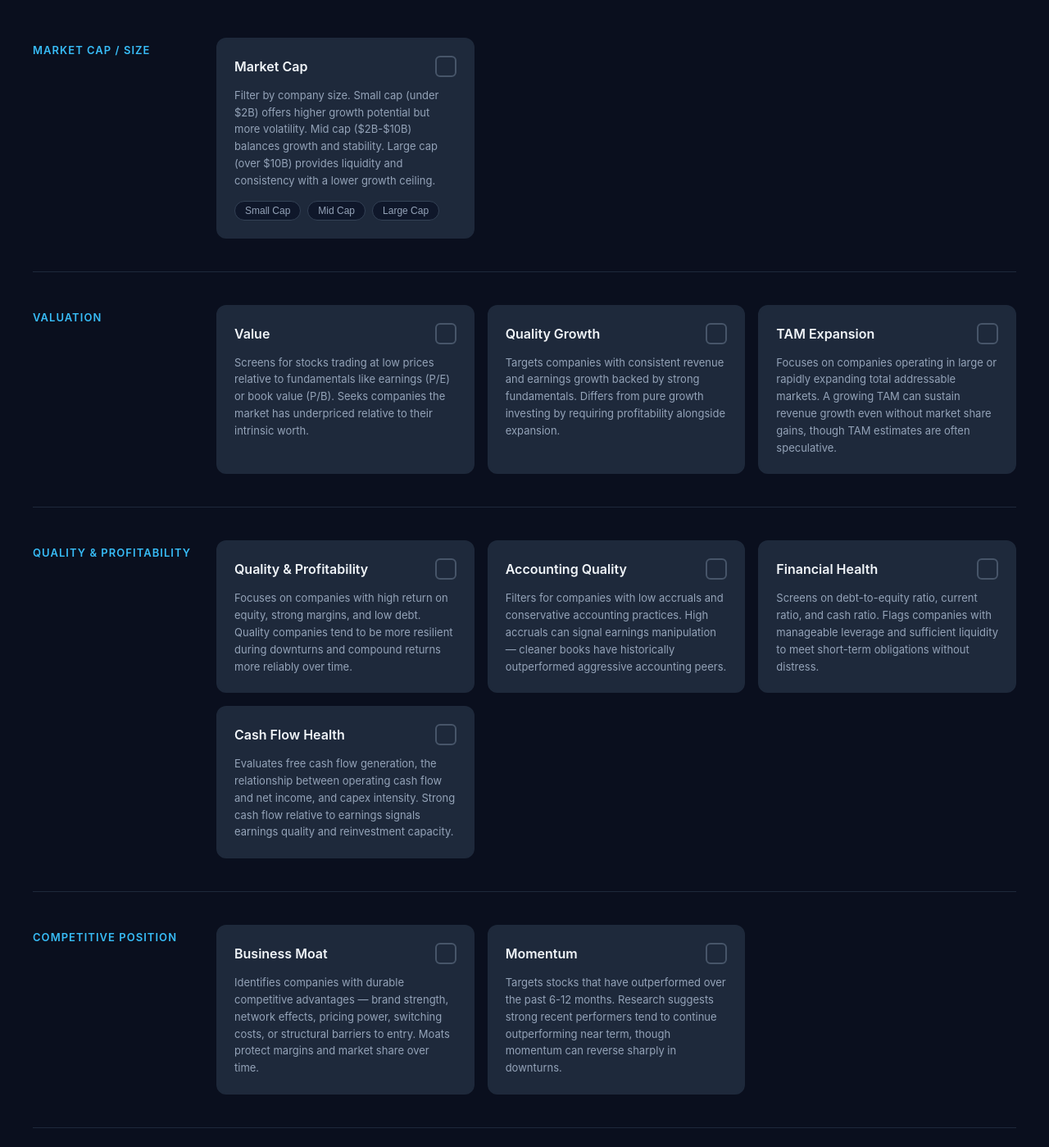
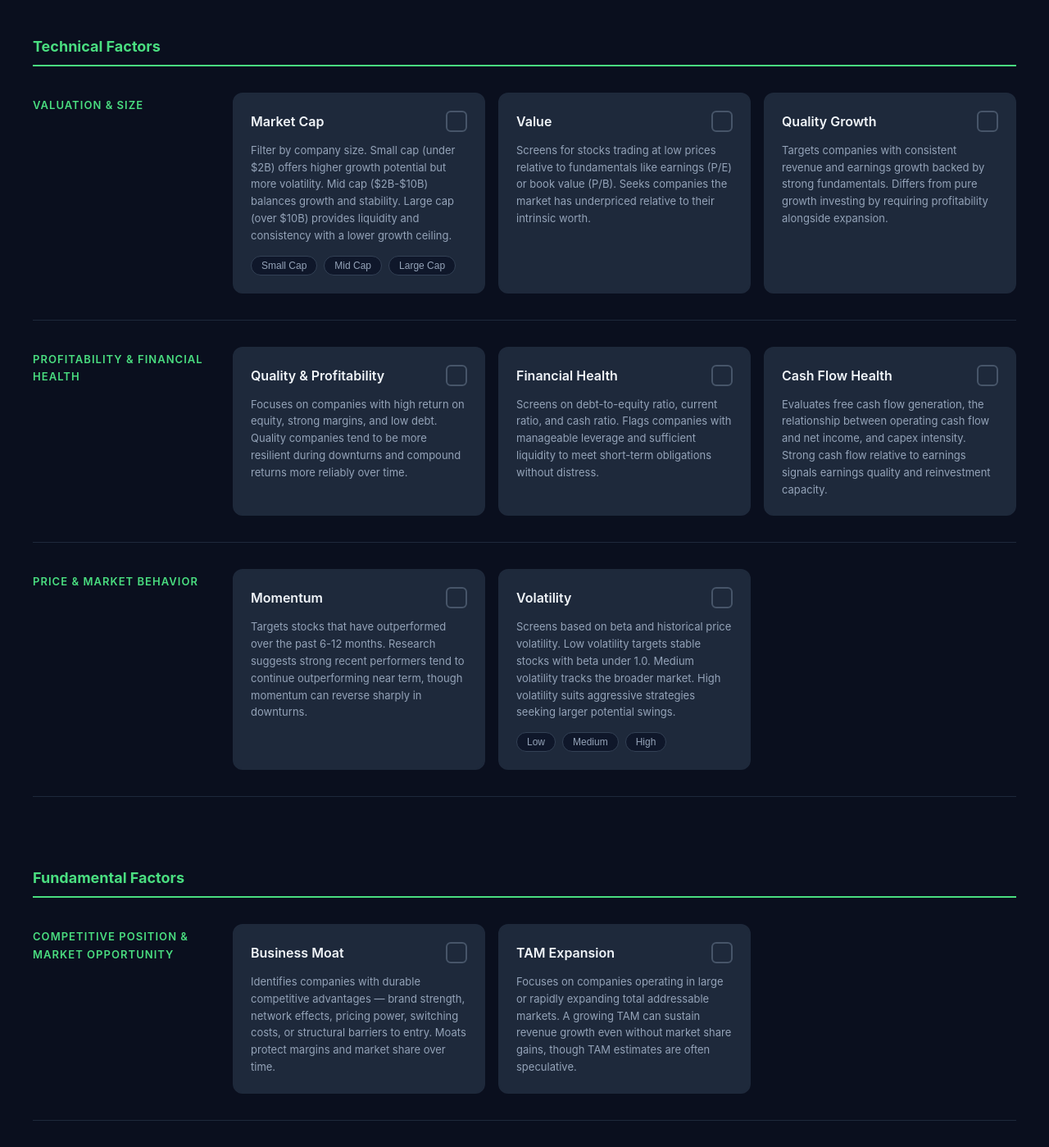
Before and after one commit to Liamchilly/factor-screener, a React (Create React App) app: page / in a window 1280 px wide. Shown: the part 184-1583 px from the top of the page at 82% size. Built offline with nearby package versions, Linux system fonts and the light colour scheme.

Commit message:
restructure strategy tab layout and categories

```diff
--- a/src/components/Navbar.jsx
+++ b/src/components/Navbar.jsx
@@ -41,7 +41,7 @@ const styles = {
     borderBottom: '1px solid #1e293b',
   },
   brand: {
-    color: '#38bdf8',
+    color: '#4ade80',
     fontWeight: '700',
     fontSize: '18px',
     marginRight: '40px',
--- a/src/pages/Strategy.jsx
+++ b/src/pages/Strategy.jsx
@@ -1,8 +1,11 @@
 import React, { useState } from 'react';
 
-const CATEGORIES = [
+const SECTIONS = [
   {
-    category: 'Market Cap / Size',
+    section: 'Technical Factors',
+    categories: [
+      {
+        category: 'Valuation & Size',
         factors: [
           {
             id: 'market_cap',
@@ -12,11 +15,6 @@ const CATEGORIES = [
             subOptions: ['Small Cap', 'Mid Cap', 'Large Cap'],
             multiSub: true,
           },
-    ],
-  },
-  {
-    category: 'Valuation',
-    factors: [
           {
             id: 'value',
             label: 'Value',
@@ -27,25 +25,15 @@ const CATEGORIES = [
             label: 'Quality Growth',
             description: 'Targets companies with consistent revenue and earnings growth backed by strong fundamentals. Differs from pure growth investing by requiring profitability alongside expansion.',
           },
-      {
-        id: 'tam_growth',
-        label: 'TAM Expansion',
-        description: 'Focuses on companies operating in large or rapidly expanding total addressable markets. A growing TAM can sustain revenue growth even without market share gains, though TAM estimates are often speculative.',
-      },
         ],
       },
       {
-    category: 'Quality & Profitability',
+        category: 'Profitability & Financial Health',
         factors: [
           {
             id: 'quality',
             label: 'Quality & Profitability',
             description: 'Focuses on companies with high return on equity, strong margins, and low debt. Quality companies tend to be more resilient during downturns and compound returns more reliably over time.',
-      },
-      {
-        id: 'accounting_quality',
-        label: 'Accounting Quality',
-        description: 'Filters for companies with low accruals and conservative accounting practices. High accruals can signal earnings manipulation — cleaner books have historically outperformed aggressive accounting peers.',
           },
           {
             id: 'financial_health',
@@ -60,33 +48,13 @@ const CATEGORIES = [
         ],
       },
       {
-    category: 'Competitive Position',
+        category: 'Price & Market Behavior',
         factors: [
-      {
-        id: 'moat',
-        label: 'Business Moat',
-        description: 'Identifies companies with durable competitive advantages — brand strength, network effects, pricing power, switching costs, or structural barriers to entry. Moats protect margins and market share over time.',
-      },
           {
             id: 'momentum',
             label: 'Momentum',
             description: 'Targets stocks that have outperformed over the past 6-12 months. Research suggests strong recent performers tend to continue outperforming near term, though momentum can reverse sharply in downturns.',
           },
-    ],
-  },
-  {
-    category: 'Ownership & Management',
-    factors: [
-      {
-        id: 'insider',
-        label: 'Insider & Institutional Conviction',
-        description: 'Flags companies with high insider ownership, recent insider buying activity, or significant institutional accumulation. Insiders buying with their own capital is historically a positive signal of management confidence.',
-      },
-    ],
-  },
-  {
-    category: 'Risk & Volatility',
-    factors: [
           {
             id: 'volatility',
             label: 'Volatility',
@@ -95,6 +63,46 @@ const CATEGORIES = [
             subOptions: ['Low', 'Medium', 'High'],
             multiSub: false,
           },
+        ],
+      },
+    ],
+  },
+  {
+    section: 'Fundamental Factors',
+    categories: [
+      {
+        category: 'Competitive Position & Market Opportunity',
+        factors: [
+          {
+            id: 'moat',
+            label: 'Business Moat',
+            description: 'Identifies companies with durable competitive advantages — brand strength, network effects, pricing power, switching costs, or structural barriers to entry. Moats protect margins and market share over time.',
+          },
+          {
+            id: 'tam_growth',
+            label: 'TAM Expansion',
+            description: 'Focuses on companies operating in large or rapidly expanding total addressable markets. A growing TAM can sustain revenue growth even without market share gains, though TAM estimates are often speculative.',
+          },
+        ],
+      },
+      {
+        category: 'Management & Corporate Governance',
+        factors: [
+          {
+            id: 'insider',
+            label: 'Insider & Institutional Conviction',
+            description: 'Flags companies with high insider ownership, recent insider buying activity, or significant institutional accumulation. Insiders buying with their own capital is historically a positive signal of management confidence.',
+          },
+          {
+            id: 'accounting_quality',
+            label: 'Accounting Quality',
+            description: 'Filters for companies with low accruals and conservative accounting practices. High accruals can signal earnings manipulation — cleaner books have historically outperformed aggressive accounting peers.',
+          },
+        ],
+      },
+      {
+        category: 'Risk & Sustainability',
+        factors: [
           {
             id: 'high_risk',
             label: 'High Risk Exposure',
@@ -103,15 +111,12 @@ const CATEGORIES = [
             subOptions: ['Seek High Risk', 'Exclude High Risk'],
             multiSub: false,
           },
-    ],
-  },
-  {
-    category: 'ESG & Sustainability',
-    factors: [
           {
             id: 'esg',
             label: 'ESG Compliance',
             description: 'Filters for companies meeting environmental, social, and governance standards based on third-party ESG ratings. ESG scores vary significantly across rating providers and should be treated as one input among many.',
+          },
+        ],
       },
     ],
   },
@@ -163,8 +168,14 @@ function Strategy() {
         </p>
       </div>
 
+      {SECTIONS.map(section => (
+        <div key={section.section} style={styles.sectionBlock}>
+          <div style={styles.sectionTitleRow}>
+            <h2 style={styles.sectionTitle}>{section.section}</h2>
+          </div>
+
           <div style={styles.body}>
-        {CATEGORIES.map(cat => (
+            {section.categories.map(cat => (
               <div key={cat.category} style={styles.row}>
                 <div style={styles.leftCol}>
                   <span style={styles.categoryLabel}>{cat.category}</span>
@@ -216,6 +227,8 @@ function Strategy() {
               </div>
             ))}
           </div>
+        </div>
+      ))}
 
       {totalSelected > 0 && (
         <div style={styles.footer}>
@@ -251,17 +264,30 @@ const styles = {
     fontSize: '16px',
     margin: 0,
   },
+  sectionBlock: {
+    marginBottom: '56px',
+  },
+  sectionTitleRow: {
+    marginBottom: '32px',
+    paddingBottom: '12px',
+    borderBottom: '2px solid #4ade80',
+  },
+  sectionTitle: {
+    fontSize: '18px',
+    fontWeight: '700',
+    color: '#4ade80',
+    margin: 0,
+  },
   body: {
     display: 'flex',
     flexDirection: 'column',
-    gap: '0px',
   },
   row: {
     display: 'grid',
-    gridTemplateColumns: '200px 1fr',
+    gridTemplateColumns: '220px 1fr',
     gap: '24px',
-    paddingBottom: '40px',
-    marginBottom: '40px',
+    paddingBottom: '32px',
+    marginBottom: '32px',
     borderBottom: '1px solid #1e293b',
   },
   leftCol: {
@@ -270,10 +296,10 @@ const styles = {
   categoryLabel: {
     fontSize: '13px',
     fontWeight: '600',
-    color: '#38bdf8',
+    color: '#4ade80',
     textTransform: 'uppercase',
     letterSpacing: '0.08em',
-    lineHeight: '1.4',
+    lineHeight: '1.6',
   },
   rightCol: {
     display: 'grid',
@@ -289,8 +315,8 @@ const styles = {
     transition: 'all 0.15s ease',
   },
   cardSelected: {
-    border: '2px solid #38bdf8',
-    background: '#0f2a3f',
+    border: '2px solid #4ade80',
+    background: '#0f2a1a',
   },
   cardTop: {
     display: 'flex',
@@ -312,12 +338,12 @@ const styles = {
     alignItems: 'center',
     justifyContent: 'center',
     fontSize: '13px',
-    color: '#38bdf8',
+    color: '#4ade80',
     fontWeight: '700',
     flexShrink: 0,
   },
   checkboxSelected: {
-    border: '2px solid #38bdf8',
+    border: '2px solid #4ade80',
     background: '#0f172a',
   },
   cardDesc: {
@@ -342,9 +368,9 @@ const styles = {
     cursor: 'pointer',
   },
   subBtnSelected: {
-    background: '#0f2a3f',
-    border: '1px solid #38bdf8',
-    color: '#38bdf8',
+    background: '#0f2a1a',
+    border: '1px solid #4ade80',
+    color: '#4ade80',
   },
   footer: {
     marginTop: '16px',
@@ -362,7 +388,7 @@ const styles = {
     fontSize: '14px',
   },
   button: {
-    background: '#38bdf8',
+    background: '#4ade80',
     color: '#0a0f1e',
     border: 'none',
     padding: '10px 20px',
```
Lines whose indentation alone changed are shown as unchanged.
